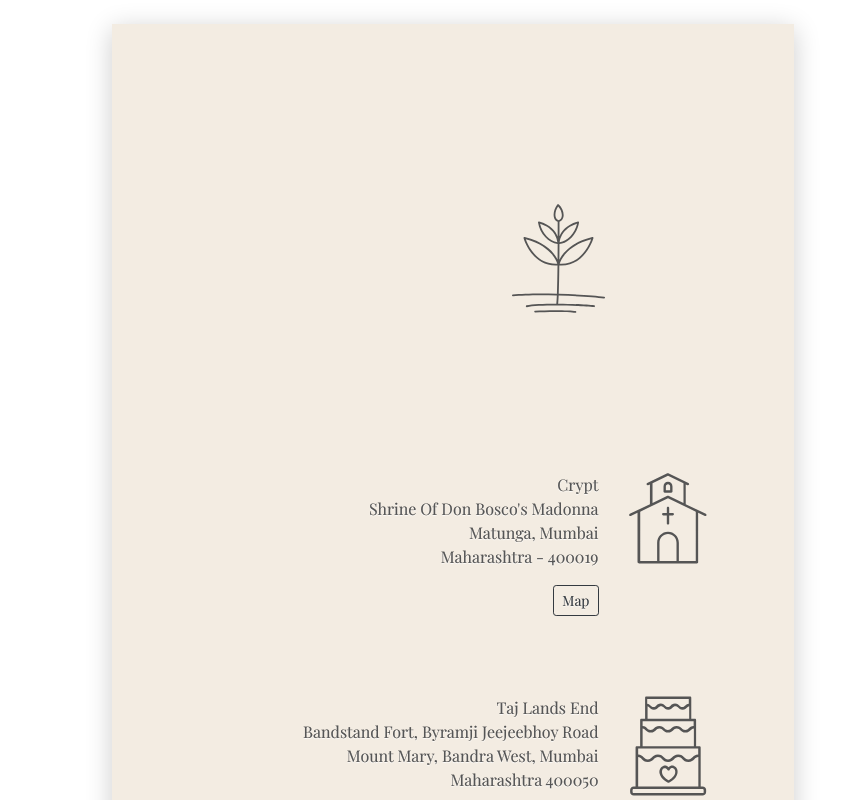
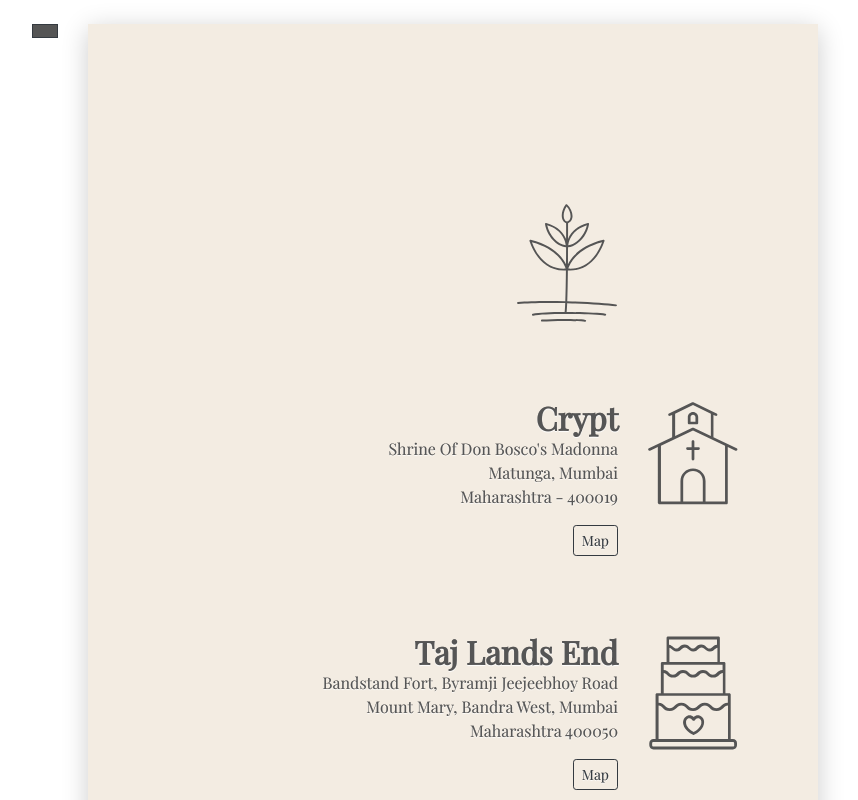
Before and after one commit to cyriac/cyriac.alreena.com, a Nuxt app: page /card/locations in a window 1280 px wide. Shown: the top 800 px of the page, without its empty margins (187-1045 px from the left). Built offline with nearby package versions, Linux system fonts and the light colour scheme; a web font is replaced by a local one.

Commit message:
location nav

```diff
--- a/layouts/card.vue
+++ b/layouts/card.vue
@@ -1,7 +1,12 @@
 <template>
   <div class="container">
     <div class="row justify-content-md-center">
-      <div class="col-lg-8 col-md-10 col-12">
+      <div class="col-lg-2 col-md-1 col-12 text-right order-1">
+        <nuxt-link to="/card/" class="btn btn-dark btn-nav" v-if="nav=='locations'">
+          <span class="oi oi-calendar"></span>
+        </nuxt-link>
+      </div>
+      <div class="col-lg-8 col-md-10 col-12 order-3 order-sm-2">
         <div class="card">
           <div class="card-body">
             <div class="row">
@@ -13,19 +18,29 @@
           </div>
         </div>
       </div>
+      <div class="col-lg-2 col-md-1 col-12 order-2 order-sm-3">
+        <nuxt-link to="/card/locations/" class="btn btn-dark btn-nav" v-if="nav=='calendar'">
+          <span class="oi oi-map"></span>
+        </nuxt-link>
+      </div>
     </div>
   </div>
 </template>
 
 <style lang="scss">
 @import url('https://fonts.googleapis.com/css?family=Montserrat|Slabo+13px|Playfair+Display');
+.btn-nav {
+  margin: 3vh 0;
+  border-radius: 0;
+  background-color: #555;
+}
 img {
   &.leaf {
     margin: 20vh 0 10vh 0;
   }
 }
 .card {
-  margin: 3vh;
+  margin: 3vh 0;
   border: 3vh solid #555;
   border-radius: 0;
   text-shadow: 0 1px 1px #fff, 0 0 0.5px rgba(0,0,0,.5);
@@ -55,3 +70,16 @@ img {
   line-height: 5.5rem;
 }
 </style>
+
+
+<script>
+export default {
+  computed: {
+    nav () {
+      return this.$route.matched.map((r) => {
+        return (r.components.default.options ? r.components.default.options.nav : r.components.default.nav)
+      })[0]
+    },
+  },
+}
+</script>
--- a/pages/card/index.vue
+++ b/pages/card/index.vue
@@ -27,14 +27,7 @@
         <div class="dates">JANUARY 19 2019 • 17:30 PM</div>
         <div>don bosco crypt • mumbai</div>
         <div>reception to follow</div>
-      </div>
-      <div class="col-sm-9 col-12 text-right">
         <div>taj lands end • mumbai</div>
-      </div>
-      <div class="col-sm-3 text-left d-none d-sm-block">
-        <nuxt-link to="/card/locations/">
-          <span class="oi oi-map"></span>
-        </nuxt-link>
       </div>
     </div>
   </div>
@@ -42,6 +35,7 @@
 
 <script>
 export default {
-  layout: 'card'
+  layout: 'card',
+  nav: 'calendar'
 }
 </script>
--- a/pages/card/locations.vue
+++ b/pages/card/locations.vue
@@ -6,7 +6,7 @@
       </div>
       <div class="col-sm-9 col-12 text-right order-12 order-sm-1">
         <address>
-          Crypt<br/>
+          <span>Crypt</span><br/>
           Shrine Of Don Bosco's Madonna<br />
           Matunga, Mumbai<br />
           Maharashtra - 400019
@@ -20,7 +20,7 @@
       </div>
       <div class="col-sm-9 col-12 text-right order-12 order-sm-1">
         <address>
-          Taj Lands End<br/>
+          <span>Taj Lands End</span><br/>
           Bandstand Fort, Byramji Jeejeebhoy Road<br />
           Mount Mary, Bandra West, Mumbai<br />
           Maharashtra 400050
@@ -28,41 +28,26 @@
         <a class="btn btn-sm btn-outline-dark" href="https://goo.gl/maps/iyqXhYxFMyS2" target="_blank">Map</a>
       </div>
     </div>
-    <div class="row">
-      <div class="col-12 text-center">
-        <nuxt-link to="/card/">
-          <span class="oi oi-calendar"></span>
-        </nuxt-link>
-      </div>
-    </div>
   </div>
 </template>
 
-<style>
+<style lang="scss">
 .btn:hover {
   text-shadow: none;
 }
 .address {
-  margin: 10vh 0;
+  margin-bottom: 10vh;
+  span {
+    font-size: 2rem;
+    line-height: 2rem;
+    font-weight: bold;
+  }
 }
-/* .map {
-  -webkit-filter: grayscale(100%);
-  -moz-filter: grayscale(100%);
-  -ms-filter: grayscale(100%);
-  -o-filter: grayscale(100%);
-  filter: grayscale(100%);
-  &:hover {
-    -webkit-filter: grayscale(0%);
-    -moz-filter: grayscale(0%);
-    -ms-filter: grayscale(0%);
-    -o-filter: grayscale(0%);
-    filter: grayscale(0%);
-  }
-} */
 </style>
 
 <script>
 export default {
-  layout: 'card'
+  layout: 'card',
+  nav: 'locations'
 }
 </script>
```
